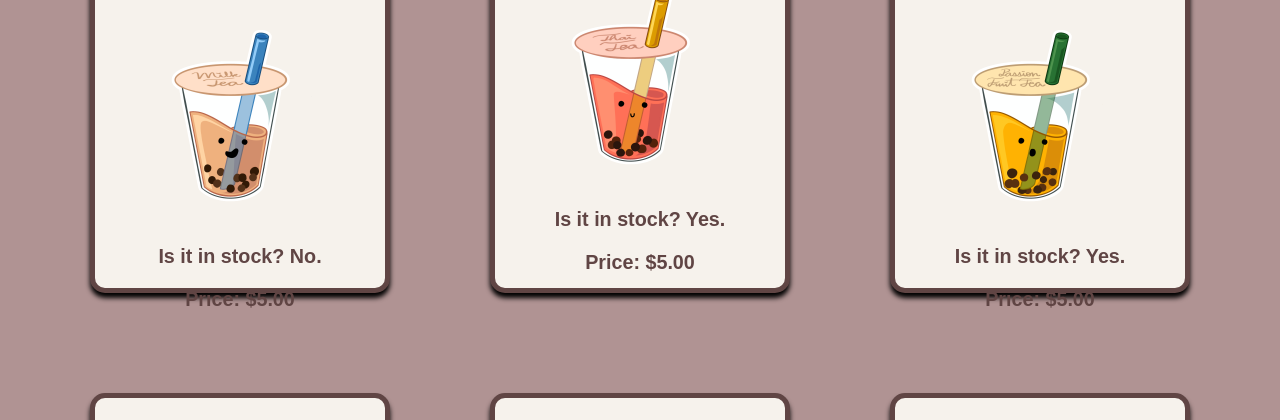
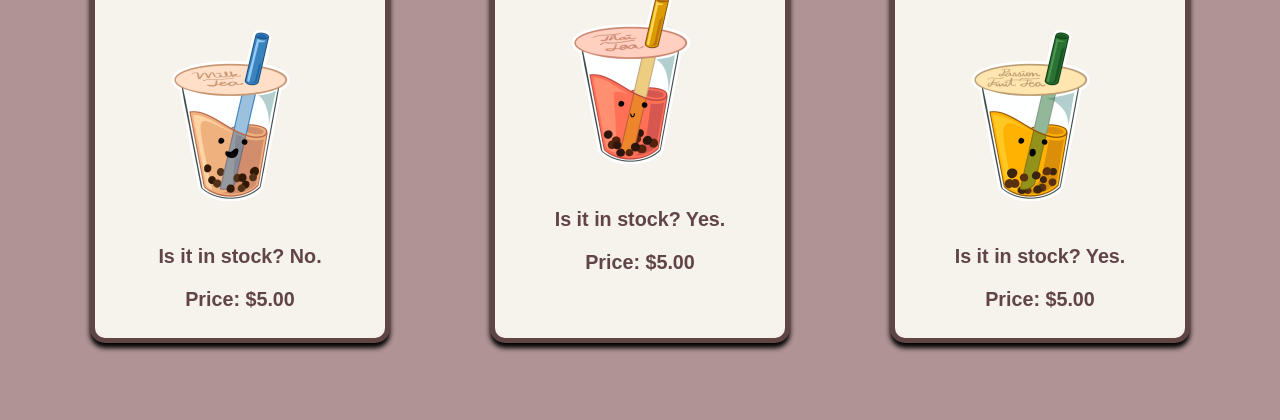
Before and after one commit to staten-island-tech/vite-project-YifanZhang4, a website built with Vite: page vite-project/index.html in a window 1280 px wide. Shown: the part 307-727 px from the top of the page. Built offline with nearby package versions, Linux system fonts and the light colour scheme.

Commit message:
adsfvc b

```diff
--- a/vite-project/styles/style.css
+++ b/vite-project/styles/style.css
@@ -7,7 +7,7 @@ html {
   margin: 0;
   box-sizing: border-box;
   font-size: 62.5%;
-  font-family: 'Nunito', sans-serif;
+  font-family: "Nunito", sans-serif;
 }
 
 h1 {
@@ -57,7 +57,7 @@ h1 {
   border-radius: 15px;
   text-align: center;
   font-size: var(--h2);
-  height: 40rem;
+  height: 45rem;
   width: 30rem;
   margin: 5rem 5rem;
   padding: 0.5rem 0.5rem;
```
Also changed, not shown: vite-project/public/imgs/Brown Sugar Milk Tea.PNG (renamed from vite-project/imgs/Brown Sugar Milk Tea.PNG), vite-project/public/imgs/Brown Sugar Oolong Tea.PNG (renamed from vite-project/imgs/Brown Sugar Oolong Tea.PNG), vite-project/public/imgs/Lychee Green Tea.PNG (renamed from vite-project/imgs/Lychee Green Tea.PNG), vite-project/public/imgs/Matcha Tea.PNG (renamed from vite-project/imgs/Matcha Tea.PNG), vite-project/public/imgs/Oreo Milk Tea.PNG (renamed from vite-project/imgs/Oreo Milk Tea.PNG), vite-project/public/imgs/Original Milk Tea.png (renamed from vite-project/imgs/Original Milk Tea.png), vite-project/public/imgs/Passionfruit Tea.PNG (renamed from vite-project/imgs/Passionfruit Tea.PNG), vite-project/public/imgs/Strawberry Tea.PNG (renamed from vite-project/imgs/Strawberry Tea.PNG), vite-project/public/imgs/Taro Milk Tea.PNG (renamed from vite-project/imgs/Taro Milk Tea.PNG), vite-project/public/imgs/Thai Tea.PNG (renamed from vite-project/imgs/Thai Tea.PNG).
